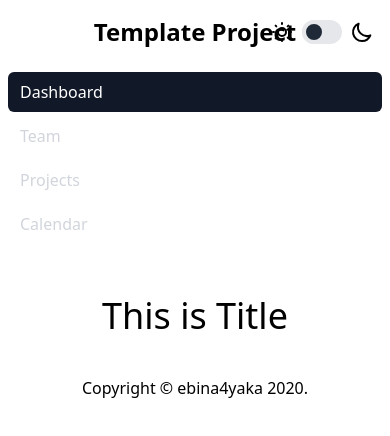
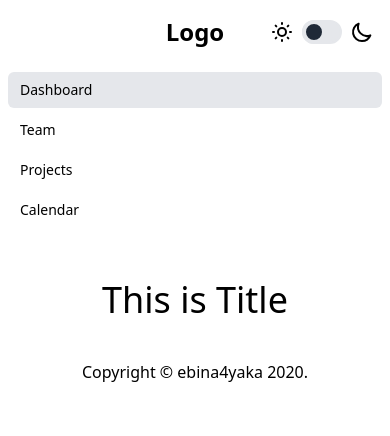
Before and after one commit to ebina4yaka/nextjs-template, a Next.js app: page / in a window 390 px wide. Shown: the top 436 px of the page. Built offline with nearby package versions, Linux system fonts and the light colour scheme.

Commit message:
Fixed style mobile menu

```diff
--- a/src/organisms/Navbar.tsx
+++ b/src/organisms/Navbar.tsx
@@ -3,56 +3,31 @@ import DarkModeToggle from '../molecules/DarkModeToggle'
 
 export default function Navbar(): ReactElement {
   return (
-    <nav className="bg-white dark:bg-gray-800">
-      <div className="max-w-7xl mx-auto px-2 sm:px-6 lg:px-8">
-        <div className="relative flex items-center justify-between h-16">
-          <div
-            className="flex-1 flex items-center
-           justify-center sm:items-stretch sm:justify-start"
-          >
+    <nav className="navbar">
+      <div className="navbar-size">
+        <div className="navbar-content">
+          <div className="navbar-left">
             <div className="flex-shrink-0 flex items-center">
-              <div className="text-2xl font-semibold">Template Project</div>
+              <div className="text-2xl font-semibold">Logo</div>
             </div>
             <div className="hidden sm:block sm:ml-6">
               <div className="flex space-x-4">
-                <a
-                  href="/"
-                  className="bg-gray-200 text-black px-3 py-2 rounded-md text-sm font-medium
-                  dark:bg-gray-900 dark:text-white"
-                >
+                <a href="/" className="navbar-selected">
                   Dashboard
                 </a>
-                <a
-                  href="/"
-                  className="text-white-300
-                   hover:bg-gray-700 hover:text-white px-3 py-2 rounded-md text-sm font-medium
-                   dark:bg-gray-800 dark:hover:bg-white dark:hover:text-black"
-                >
+                <a href="/" className="navbar-no-selected">
                   Team
                 </a>
-                <a
-                  href="/"
-                  className="text-white-300
-                   hover:bg-gray-700 hover:text-white px-3 py-2 rounded-md text-sm font-medium
-                   dark:bg-gray-800 dark:hover:bg-white dark:hover:text-black"
-                >
+                <a href="/" className="navbar-no-selected">
                   Projects
                 </a>
-                <a
-                  href="/"
-                  className="text-white-300
-                   hover:bg-gray-700 hover:text-white px-3 py-2 rounded-md text-sm font-medium
-                   dark:bg-gray-800 dark:hover:bg-white dark:hover:text-black"
-                >
+                <a href="/" className="navbar-no-selected">
                   Calendar
                 </a>
               </div>
             </div>
           </div>
-          <div
-            className="absolute
-           inset-y-0 right-0 flex items-center pr-2 sm:static sm:inset-auto sm:ml-6 sm:pr-0"
-          >
+          <div className="navbar-right">
             <DarkModeToggle />
           </div>
         </div>
@@ -60,31 +35,16 @@ export default function Navbar(): ReactElement {
 
       <div className="sm:hidden" id="mobile-menu">
         <div className="px-2 pt-2 pb-3 space-y-1">
-          <a
-            href="/"
-            className="bg-gray-900 text-white block px-3 py-2 rounded-md text-base font-medium"
-          >
+          <a href="/" className="navbar-selected block">
             Dashboard
           </a>
-          <a
-            href="/"
-            className="text-gray-300 hover:bg-gray-700
-             hover:text-white block px-3 py-2 rounded-md text-base font-medium"
-          >
+          <a href="/" className="navbar-no-selected block">
             Team
           </a>
-          <a
-            href="/"
-            className="text-gray-300 hover:bg-gray-700
-             hover:text-white block px-3 py-2 rounded-md text-base font-medium"
-          >
+          <a href="/" className="navbar-no-selected block">
             Projects
           </a>
-          <a
-            href="/"
-            className="text-gray-300 hover:bg-gray-700
-             hover:text-white block px-3 py-2 rounded-md text-base font-medium"
-          >
+          <a href="/" className="navbar-no-selected block">
             Calendar
           </a>
         </div>
--- a/src/styles/globals.css
+++ b/src/styles/globals.css
@@ -1,6 +1,34 @@
 @tailwind base;
 @tailwind components;
 @tailwind utilities;
+
+.navbar {
+    @apply bg-white dark:bg-gray-800
+}
+
+.navbar-size {
+    @apply max-w-7xl mx-auto px-2 sm:px-6 lg:px-8
+}
+
+.navbar-content {
+    @apply relative flex items-center justify-between h-16
+}
+
+.navbar-left {
+    @apply flex-1 flex items-center justify-center sm:items-stretch sm:justify-start
+}
+
+.navbar-right {
+    @apply absolute inset-y-0 right-0 flex items-center pr-2 sm:static sm:inset-auto sm:ml-6 sm:pr-0
+}
+
+.navbar-selected {
+    @apply bg-gray-200 text-black px-3 py-2 rounded-md text-sm font-medium dark:bg-gray-900 dark:text-white
+}
+
+.navbar-no-selected {
+    @apply text-black hover:bg-gray-700 hover:text-white px-3 py-2 rounded-md text-sm font-medium dark:text-white dark:bg-gray-800 dark:hover:bg-white dark:hover:text-black
+}
 
 .toggle-checkbox {
     @apply absolute block w-6 h-6 dark:bg-white border-4 dark:border-gray-400 rounded-full appearance-none cursor-pointer focus:outline-none bg-gray-800 border-gray-200;
```
